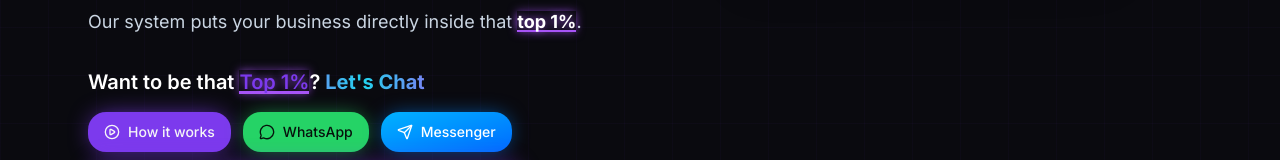
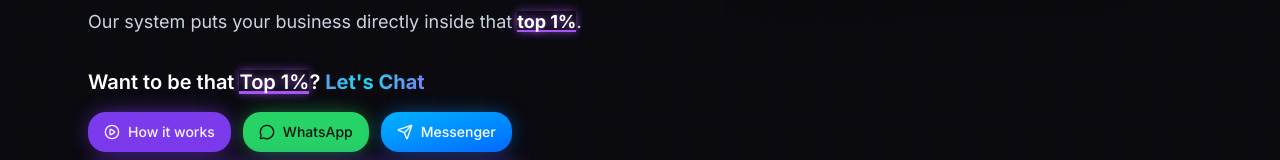
Before and after one commit to alexgcleaning-netizen/smartx9, a Next.js app: page / in a window 1280 px wide. Shown: the part 789-949 px from the top of the page. Built offline with nearby package versions, Linux system fonts and the light colour scheme.

Commit message:
Make Top 1% text white in hero question line

```diff
--- a/components/hero.tsx
+++ b/components/hero.tsx
@@ -53,7 +53,7 @@ export function Hero() {
           <div className="mt-8">
             <p className="text-lg font-semibold text-white sm:text-xl">
               Want to be that{' '}
-              <span className="text-primary [text-shadow:0_0_8px_rgba(168,85,247,0.9)] [box-shadow:inset_0_-3px_0_rgba(168,85,247,1),0_0_10px_rgba(168,85,247,0.55)]">
+              <span className="text-white [text-shadow:0_0_8px_rgba(168,85,247,0.9)] [box-shadow:inset_0_-3px_0_rgba(168,85,247,1),0_0_10px_rgba(168,85,247,0.55)]">
                 Top 1%
               </span>
               ?{' '}
```
